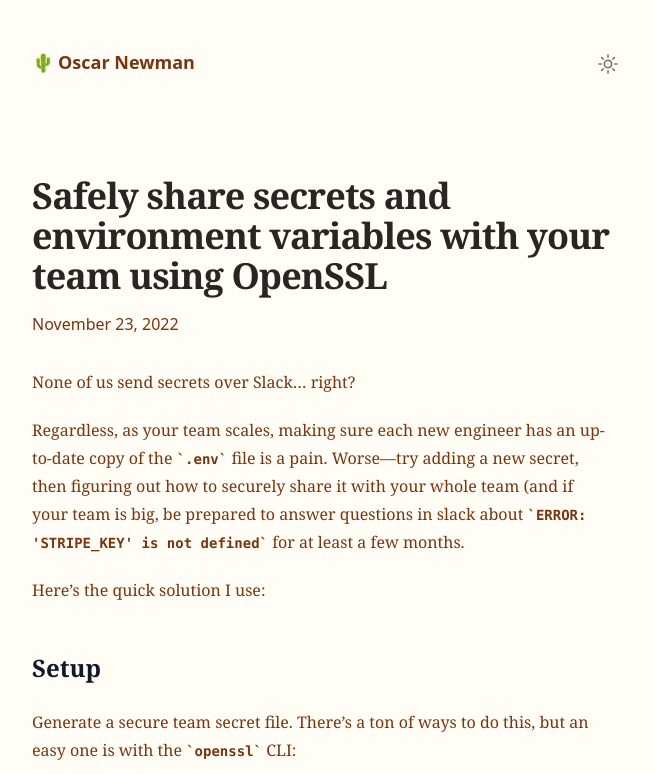
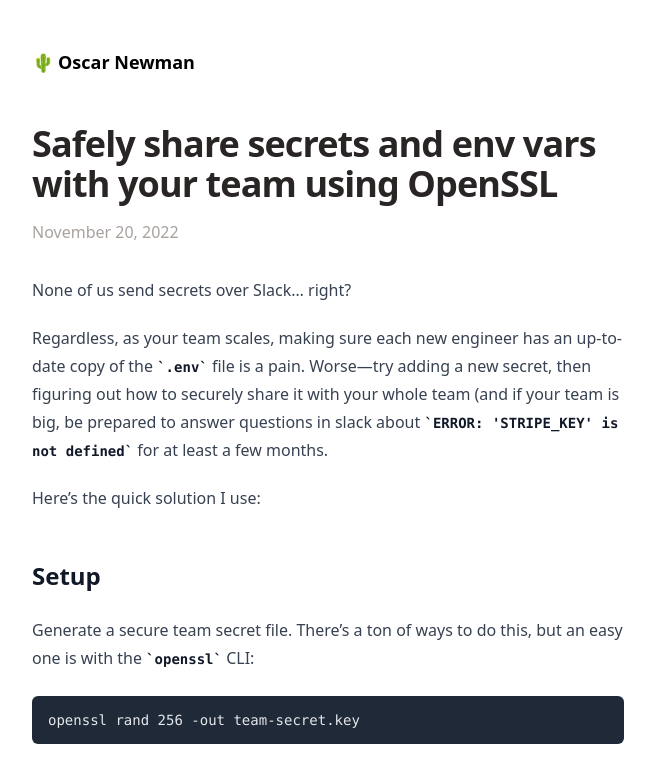
Before and after one commit to oscarnewman/oscarnewman.me-1.0, a Next.js app: page /articles/env-encrypt in a window 1280 px wide. Shown: the top 774 px of the page, without its empty margins (312-967 px from the left). Built offline with nearby package versions, Linux system fonts and the light colour scheme; no server answers.

Commit message:
clean up

```diff
--- a/src/components/ArticleLayout.tsx
+++ b/src/components/ArticleLayout.tsx
@@ -12,10 +12,9 @@ type Props = {
 
 export function ArticleLayout({ children, meta }: Props) {
   return (
-    <div className="bg-amber-50/50 dark:bg-stone-900 text-amber-900 dark:text-amber-100">
-      <Nav />
-
-      <div className="flex-1 container py-12">
+    <div className="">
+      <div className="flex-1 container py-12 space-y-12">
+        <Nav />
         <NextSeo
           title={meta.title}
           openGraph={{
@@ -24,6 +23,7 @@ export function ArticleLayout({ children, meta }: Props) {
               authors: ['Oscar Newman'],
               publishedTime: meta.date,
             },
+            description: meta.description,
             siteName: 'Oscar Newman',
             url: `https://oscarnewman.me/posts/${meta.slug}`,
             title: meta.title,
@@ -32,22 +32,20 @@ export function ArticleLayout({ children, meta }: Props) {
         />
         <article>
           <header className="flex flex-col space-y-4">
-            <h1 className="font-serif text-4xl font-bold tracking-tight text-stone-800 dark:text-stone-100 sm:text-4xl">
+            <h1 className="text-4xl font-bold tracking-tight text-stone-800 dark:text-stone-100 sm:text-4xl">
               {meta.title}
             </h1>
             <time
               dateTime={meta.date}
-              className="flex items-center text-base text-amber-900 dark:text-stone-500"
+              className="flex items-center text-base text-fg-secondary  "
             >
               <span className="">{formatDate(meta.date)}</span>
             </time>
           </header>
           <div
             className={clsx(
-              'prose text-amber-900',
-              ' prose-code:text-amber-900 prose-pre:bg-stone-900',
-              'dark:text-amber-100 dark:prose-code:text-amber-300 dark:prose-pre:bg-black',
-              'font-serif dark:prose-invert mt-8',
+              'prose',
+              'dark:prose-invert dark:prose-pre:bg-zinc-900 mt-8',
             )}
           >
             {children}
--- a/src/components/Nav.tsx
+++ b/src/components/Nav.tsx
@@ -5,13 +5,11 @@ type Props = {}
 
 function Nav(props: Props) {
   return (
-    <nav className="flex container mx-auto py-12 justify-between">
+    <nav className="flex justify-between">
       <Link href="/" className="flex font-bold gap-1">
         <div>🌵</div>
         <div>Oscar Newman</div>
       </Link>
-
-      <ModeToggle />
     </nav>
   )
 }
--- a/src/components/Typography/Link.tsx
+++ b/src/components/Typography/Link.tsx
@@ -29,7 +29,18 @@ export function Link({
   )
 
   if (!external) {
-    return <NextLink href={to}>{InnerTag}</NextLink>
+    return (
+      <NextLink
+        href={to}
+        target={external ? '__BLANK' : ''}
+        className={classNames(
+          'block text-fg-accent font-medium hover:text-fg-accent-hover transition-colors duration-150',
+          className,
+        )}
+      >
+        {children}
+      </NextLink>
+    )
   }
 
   return InnerTag
--- a/src/lib/articles.ts
+++ b/src/lib/articles.ts
@@ -16,13 +16,7 @@ function pathToArticlesDir() {
   return join(process.cwd(), 'src/pages/articles')
 }
 
-function pathToArticle(fileName: string) {
-  console.log(process.cwd())
-  return join('./src/pages/articles', fileName)
-}
-
 async function importArticle(articleFilename): Promise<Article> {
-  console.log(pathToArticle(articleFilename))
   let { meta, default: component } = await import(
     `../pages/articles/${articleFilename}`
   )
--- a/src/pages/articles.tsx
+++ b/src/pages/articles.tsx
@@ -12,14 +12,21 @@ function Article({ article }) {
   return (
     <Link
       href={`/articles/${article.slug}`}
-      className="md:grid md:grid-cols-4 md:items-baseline"
+      className="md:grid md:grid-cols-12 md:items-baseline"
     >
-      <time className="text-sm text-fg-secondary">
+      <time className="text-sm text-stone-500 dark:text-stone-400 col-span-3">
         {formatDate(article.date)}
       </time>
-      <div className="col-span-3">
-        <h2 className="font-bold">{article.title}</h2>
-        <div className="text-sm text-fg-secondary">{article.description}</div>
+      <div className="col-span-9 space-y-2">
+        <h2 className="text-base font-semibold tracking-tight text-zinc-800 dark:text-zinc-100">
+          {article.title}
+        </h2>
+        <div className="relative z-10 mt-2 text-sm text-zinc-600 dark:text-zinc-400">
+          {article.description}
+        </div>
+        <div className="text-fg-accent text-sm">
+          Read more <span className="opacity-50">→</span>
+        </div>
       </div>
     </Link>
   )
@@ -28,20 +35,19 @@ function Article({ article }) {
 function Articles({ articles }: Props) {
   return (
     <div>
-      <Nav />
-
-      <div className="container">
+      <div className="max-w-screen-md mx-auto px-6 space-y-12 pt-12">
+        <Nav />
         <header className="max-w-2xl space-y-6">
           <h1 className="text-4xl font-bold tracking-tight text-zinc-800 dark:text-zinc-100 sm:text-5xl">
             Notes to self
           </h1>
           <p className="">
             A collection of notes on things I've learned, to practice writing
-            and account for poor memory.
+            and use as a reference for myself.
           </p>
         </header>
         <div className="md:border-l md:border-zinc-100 md:pl-6 md:dark:border-zinc-700/40">
-          <div className="flex max-w-3xl flex-col space-y-16">
+          <div className="flex max-w-3xl flex-col space-y-6 md:space-y-16">
             {articles.map((article) => (
               <Article key={article.slug} article={article} />
             ))}
--- a/src/pages/articles/env-encrypt.mdx
+++ b/src/pages/articles/env-encrypt.mdx
@@ -1,11 +1,10 @@
 import { ArticleLayout } from '~/components/ArticleLayout'
 
 export const meta = {
-  title:
-    'Safely share secrets and environment variables with your team using OpenSSL',
-  date: '2022-11-23',
+  title: 'Safely share secrets and env vars with your team using OpenSSL',
+  date: '2022-11-20',
   description:
-    'Two small NPM scripts make it dead-simple to share secrets and environment variables with your team.',
+    'Two small NPM scripts make it dead-simple to share secrets and environment variables with your team. All you need is OpenSSL.',
 }
 
 export default (props) => <ArticleLayout meta={meta} {...props} />
--- a/src/pages/index.tsx
+++ b/src/pages/index.tsx
@@ -1,11 +1,17 @@
+import { GetStaticProps } from 'next'
 import { ReactNode } from 'react'
 import { Page } from '~/components/Layout/Page'
-import { ModeToggle } from '~/components/ModeToggle'
 import { Project } from '~/components/Project'
 import { H1, H5, P } from '~/components/Typography'
 import { Link } from '~/components/Typography/Link'
+import { ArticleMeta, getAllArticles } from '~/lib/articles'
+import { formatDate } from '~/lib/date'
 
-export default function Home() {
+type Props = {
+  articles: ArticleMeta[]
+}
+
+export default function Home({ articles }: Props) {
   return (
     <Page>
       <div className="space-y-8">
@@ -35,6 +41,21 @@ export default function Home() {
             </Link>
           </div>
         </div>
+
+        <LinkListSection title="Writing">
+          {articles.map((article) => (
+            <Project
+              title={article.title}
+              key={article.slug}
+              description={article.description}
+              link={`/articles/${article.slug}`}
+              course={formatDate(article.date)}
+            />
+          ))}
+          <Link to="/articles">
+            See all <span className="opacity-50">→</span>
+          </Link>
+        </LinkListSection>
 
         <Projects />
       </div>
@@ -84,3 +105,13 @@ const Projects = () => (
     />
   </LinkListSection>
 )
+
+export const getStaticProps: GetStaticProps<Props> = async (context) => {
+  const articles = await getAllArticles()
+
+  return {
+    props: {
+      articles: articles.map((a) => a.meta).slice(0, 3),
+    },
+  }
+}
--- a/tailwind.config.js
+++ b/tailwind.config.js
@@ -5,7 +5,7 @@ const defaultTheme = require('tailwindcss/defaultTheme')
 /** @type {import('tailwindcss').Config} */
 module.exports = {
   content: ['./src/**/*.{jsx,js,tsx,ts,html}'],
-  darkMode: 'class',
+  darkMode: 'media',
   theme: {
     container: {
       center: true,
```
